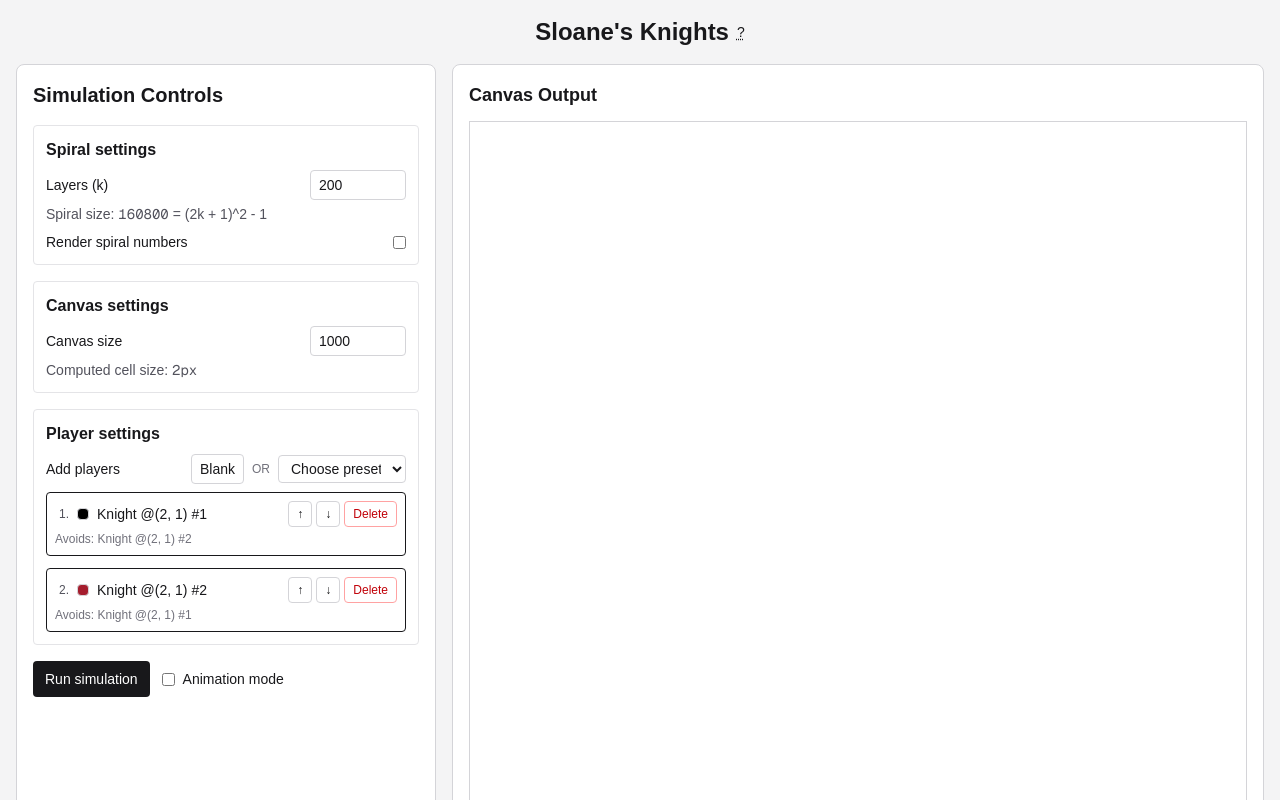
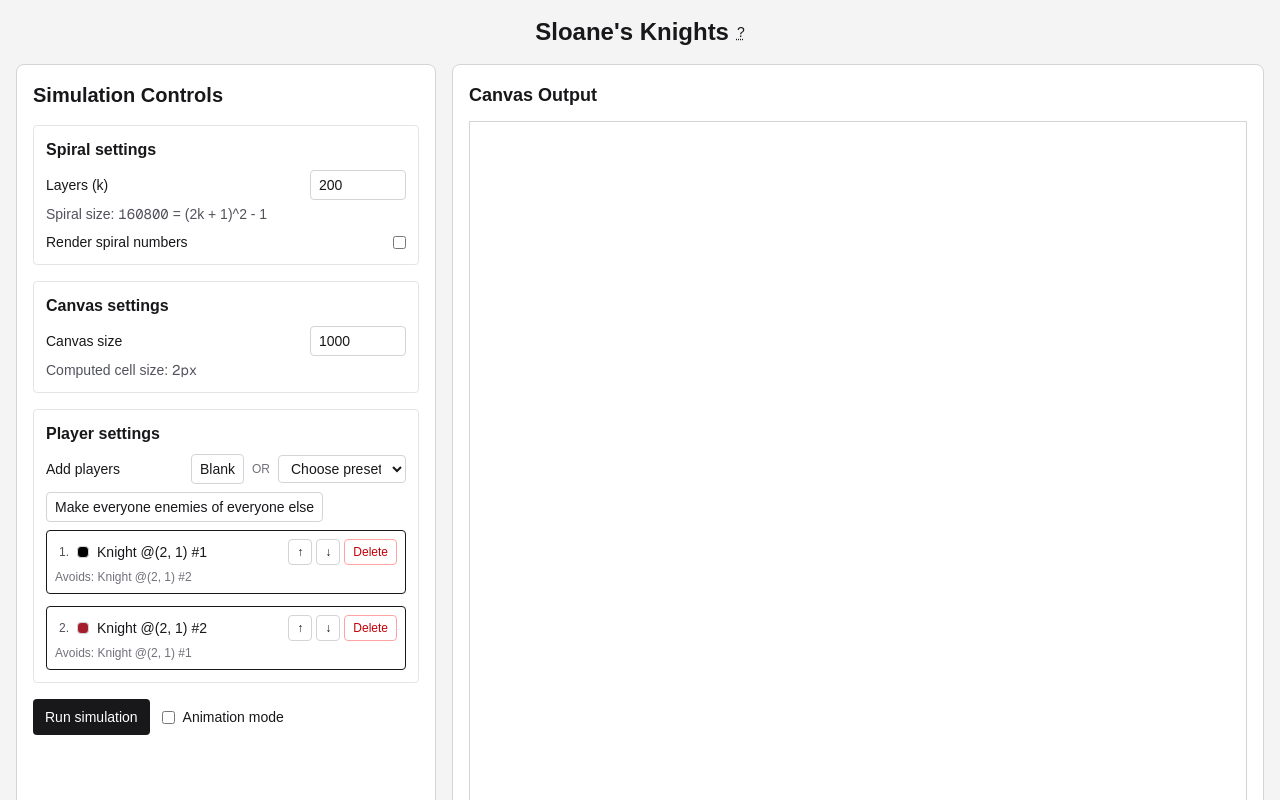
Before and after one commit to motiwalam/sloanes-knights, a Next.js app: page /sloanes-knights/ in a window 1280 px wide. Shown: the top 800 px of the page. Built offline with nearby package versions, Linux system fonts and the light colour scheme.

Commit message:
add button to automatically complete enmity relation

```diff
--- a/app/page.tsx
+++ b/app/page.tsx
@@ -1016,6 +1016,22 @@ export default function Home() {
                 </select>
               </div>
             </div>
+            <button
+              type="button"
+              onClick={() =>
+                setPlayers((prev) =>
+                  prev.map((player) => ({
+                    ...player,
+                    avoidPlayerIds: prev
+                      .filter((candidate) => candidate.id !== player.id)
+                      .map((candidate) => candidate.id),
+                  })),
+                )
+              }
+              className="rounded border border-zinc-300 px-2 py-1 text-sm hover:bg-zinc-100"
+            >
+              Make everyone enemies of everyone else
+            </button>
             <div className="space-y-3">
               {players.map((player, index) => {
                 const enemyOptions = players;
```
